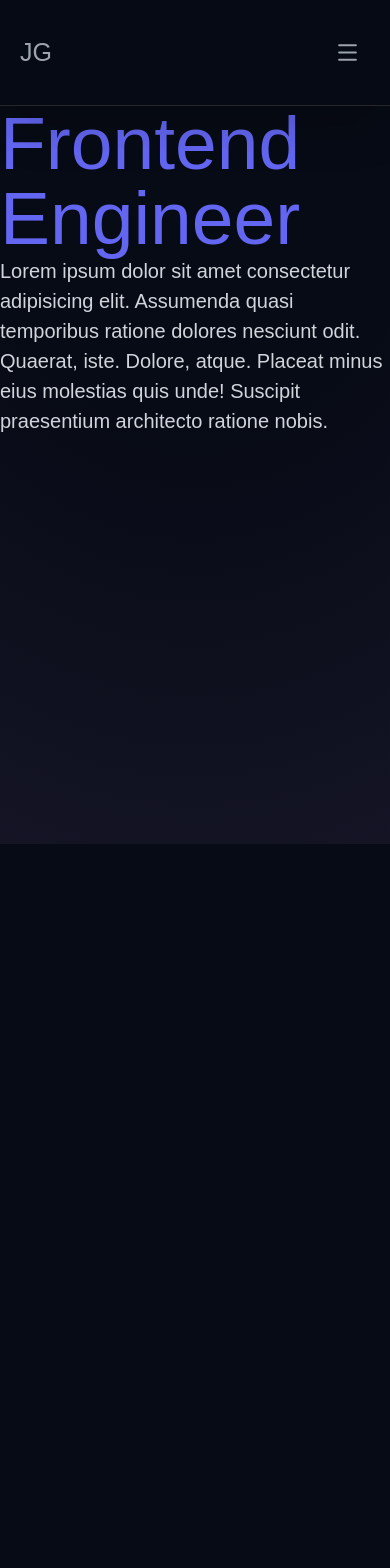
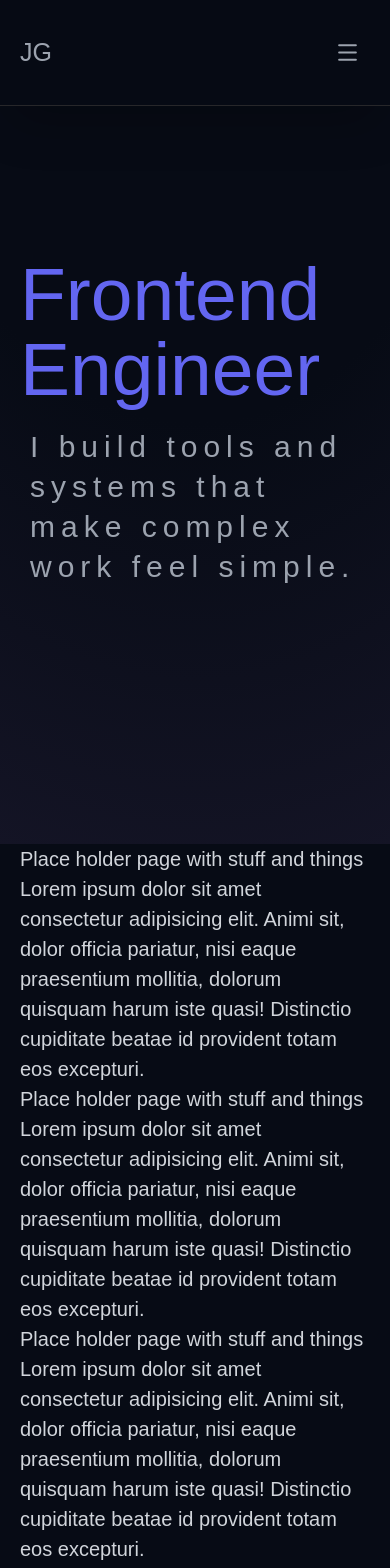
Before and after one commit to goldeei/portfolio, a Next.js app: page / in a window 390 px wide. Shown: the top 1568 px of the page. Before the commit the page ends 844 px from the top, so only its background shows below. Built offline with nearby package versions, Linux system fonts and the light colour scheme.

Commit message:
refactor: implement fixed header with full-viewport hero section
Change header from sticky to fixed positioning to allow content to scroll behind navbar with backdrop blur effect. Extract home section into HomePage component using h-dvh for proper mobile viewport handling.

```diff
--- a/src/app/globals.css
+++ b/src/app/globals.css
@@ -43,6 +43,9 @@
   --sidebar-accent-foreground: #f9fafb;
   --sidebar-border: #27272A;
   --sidebar-ring: #6366f1;
+
+  /** Magic numbers */
+  --header-height: 106px;
 }
 
 @theme inline {
--- a/src/app/page.tsx
+++ b/src/app/page.tsx
@@ -1,21 +1,35 @@
-import { Header } from '@/components';
+import { Header, HomePage } from '@/components';
 
 export default function Home() {
   return (
-    <div className="max-w-7xl mx-auto">
+    <>
       <Header />
-      <main className="">
-        <div>
-          <p className="text-primary text-6xl font-medium">
-            Frontend<br />Engineer
-          </p>
-          <p >
-            Lorem ipsum dolor sit amet consectetur adipisicing elit. Assumenda quasi temporibus ratione dolores nesciunt
-            odit. Quaerat, iste. Dolore, atque. Placeat minus eius molestias quis unde! Suscipit praesentium architecto
-            ratione nobis.
-          </p>
+      <main>
+        <div className="max-w-7xl mx-auto px-4">
+          <HomePage />
+          <div>
+            Place holder page with stuff and things Lorem ipsum dolor sit amet consectetur adipisicing elit. Animi sit, dolor officia pariatur, nisi eaque praesentium mollitia, dolorum quisquam harum iste quasi! Distinctio cupiditate beatae id provident totam eos excepturi.
+          </div>
+          <div>
+            Place holder page with stuff and things Lorem ipsum dolor sit amet consectetur adipisicing elit. Animi sit, dolor officia pariatur, nisi eaque praesentium mollitia, dolorum quisquam harum iste quasi! Distinctio cupiditate beatae id provident totam eos excepturi.
+          </div>
+          <div>
+            Place holder page with stuff and things Lorem ipsum dolor sit amet consectetur adipisicing elit. Animi sit, dolor officia pariatur, nisi eaque praesentium mollitia, dolorum quisquam harum iste quasi! Distinctio cupiditate beatae id provident totam eos excepturi.
+          </div>
+          <div>
+            Place holder page with stuff and things Lorem ipsum dolor sit amet consectetur adipisicing elit. Animi sit, dolor officia pariatur, nisi eaque praesentium mollitia, dolorum quisquam harum iste quasi! Distinctio cupiditate beatae id provident totam eos excepturi.
+          </div>
+          <div>
+            Place holder page with stuff and things Lorem ipsum dolor sit amet consectetur adipisicing elit. Animi sit, dolor officia pariatur, nisi eaque praesentium mollitia, dolorum quisquam harum iste quasi! Distinctio cupiditate beatae id provident totam eos excepturi.
+          </div>
+          <div>
+            Place holder page with stuff and things Lorem ipsum dolor sit amet consectetur adipisicing elit. Animi sit, dolor officia pariatur, nisi eaque praesentium mollitia, dolorum quisquam harum iste quasi! Distinctio cupiditate beatae id provident totam eos excepturi.
+          </div>
+          <div>
+            Place holder page with stuff and things Lorem ipsum dolor sit amet consectetur adipisicing elit. Animi sit, dolor officia pariatur, nisi eaque praesentium mollitia, dolorum quisquam harum iste quasi! Distinctio cupiditate beatae id provident totam eos excepturi.
+          </div>
         </div>
       </main>
-    </div>
+    </>
   );
 }
--- a/src/components/header/Header.tsx
+++ b/src/components/header/Header.tsx
@@ -3,9 +3,9 @@ import { MobileHeader } from "./MobileHeader";
 
 export const Header = () => {
   return (
-    <nav className="border-b border-border sticky top-0 bg-background/95 backdrop-blur-sm shadow-2xl px-4 py-6">
-        <DesktopHeader className="hidden sm:flex  items-center justify-between"/>
-        <MobileHeader className="flex items-center justify-between sm:hidden" />
+    <nav className="fixed top-0 left-0 right-0 z-50 border-b border-border bg-background/95 backdrop-blur-sm shadow-2xl flex items-center justify-between px-4 py-6">
+        <DesktopHeader className="hidden sm:flex w-full items-center justify-between"/>
+        <MobileHeader className="flex w-full items-center justify-between sm:hidden" />
     </nav>
   );
 };
--- a/src/components/index.ts
+++ b/src/components/index.ts
@@ -1,2 +1,3 @@
 export * from './Background';
 export * from './header';
+export * from './sections';
--- /dev/null
+++ b/src/components/sections/home-page.tsx
@@ -0,0 +1,12 @@
+export const HomePage = () => {
+  return (
+    <section id="home" className="flex flex-col h-dvh gap-4 justify-center">
+          <p className="text-primary text-6xl font-medium">
+            Frontend<br />Engineer
+          </p>
+          <p className="px-2 text-text-muted text-2xl tracking-[0.2em]">
+            I build tools and systems that make complex work feel simple.
+          </p>
+        </section>
+  );
+};
--- /dev/null
+++ b/src/components/sections/index.ts
@@ -0,0 +1 @@
+export * from './home-page';
```
